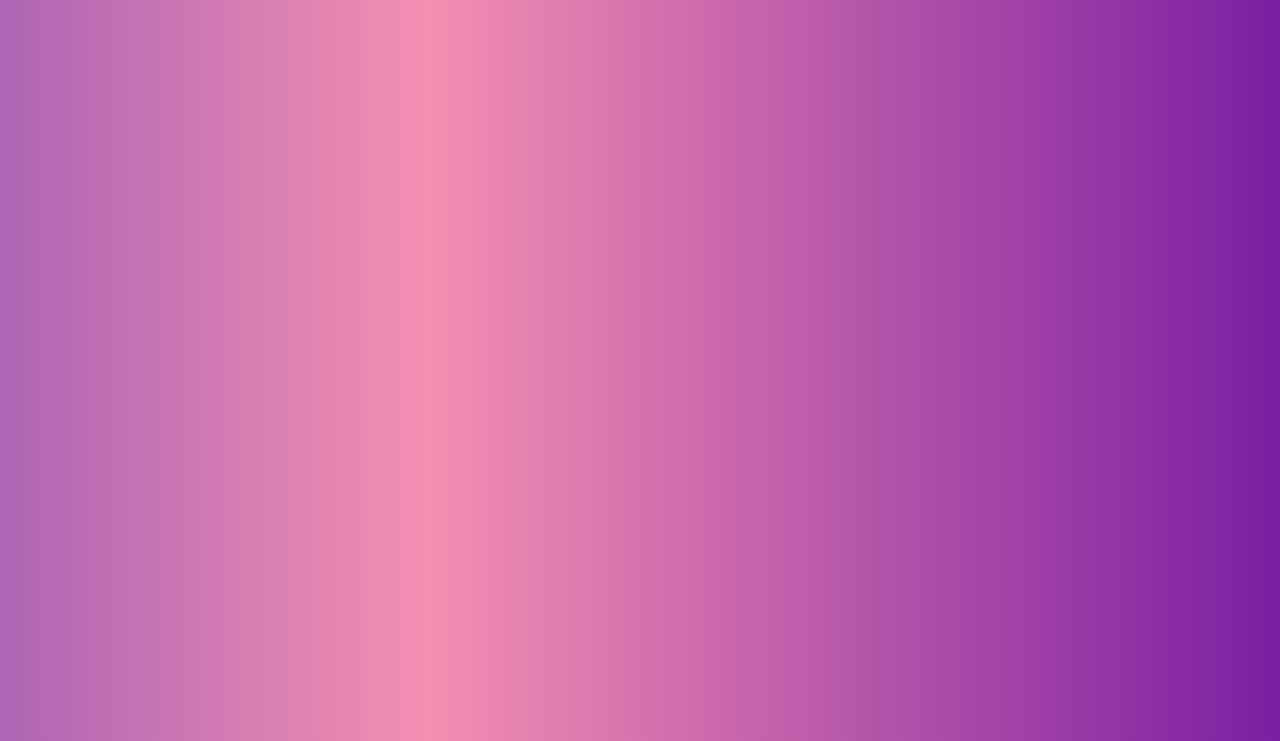
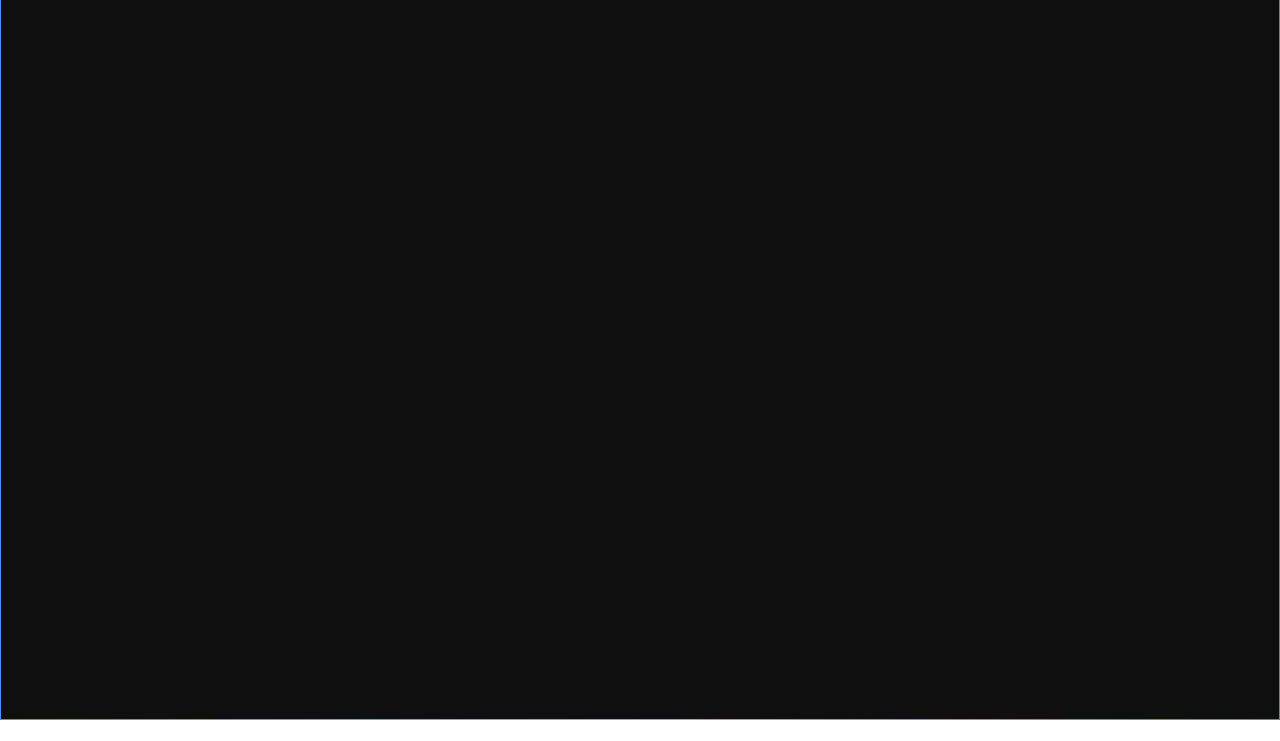
Before and after one commit to frawwd/Border, a plain HTML site: page index.html in a window 1280 px wide. Shown: the part 80-821 px from the top of the page. After the commit the page ends 800 px from the top, so only its background shows below. Drawn offline with Linux system fonts and the light colour scheme.

Commit message:
Update style.css

```diff
--- a/style.css
+++ b/style.css
@@ -1,7 +1,7 @@
 :root {
-  --purple: rgb(123, 31, 162);
-  --violet: rgb(103, 58, 183);
-  --pink: rgb(244, 143, 177);
+  --g2: rgb(173, 145, 255);
+  --g1: rgb(255, 71, 71);
+  --g3: rgb(71, 145, 255);
 }
 @keyframes background-pan {
   from {
@@ -17,10 +17,11 @@ body {
   animation: background-pan 10s linear infinite;
   background: linear-gradient(
     to right,
-    var(--purple),
-    var(--violet),
-    var(--pink),
-    var(--purple)
+    var(--g1),
+    var(--g2),
+    var(--g3),
+    var(--g2),
+    var(--g1)
   );
   background-size: 200%;
   height: 100vh;
@@ -28,25 +29,20 @@ body {
   margin: 0px;
 }
 
-.centered {
-  left: 50%;
-  position: absolute;
-  top: 50%;
-  transform: translate(-50%, -50%);
+h1 {
+  color: white;
+  font-size: clamp(2em, 2vw, 4em);
+  font-weight: 400;
+  margin: 0px;
+  padding: 20px;
+  text-align: center;
+  z-index: 2;
 }
 
-
-#tiles {
-  height: calc(100vh - 1px);
-  width: calc(100vw - 1px);
-  position: relative;
-  z-index: 2;
-
-  display: grid;
-}
-.tile {
+.square {
   background-color: rgb(15, 15, 15);
-  content: "";
   inset: 1px;
   position: absolute;
+  z-index: 1;
+
 }
```
